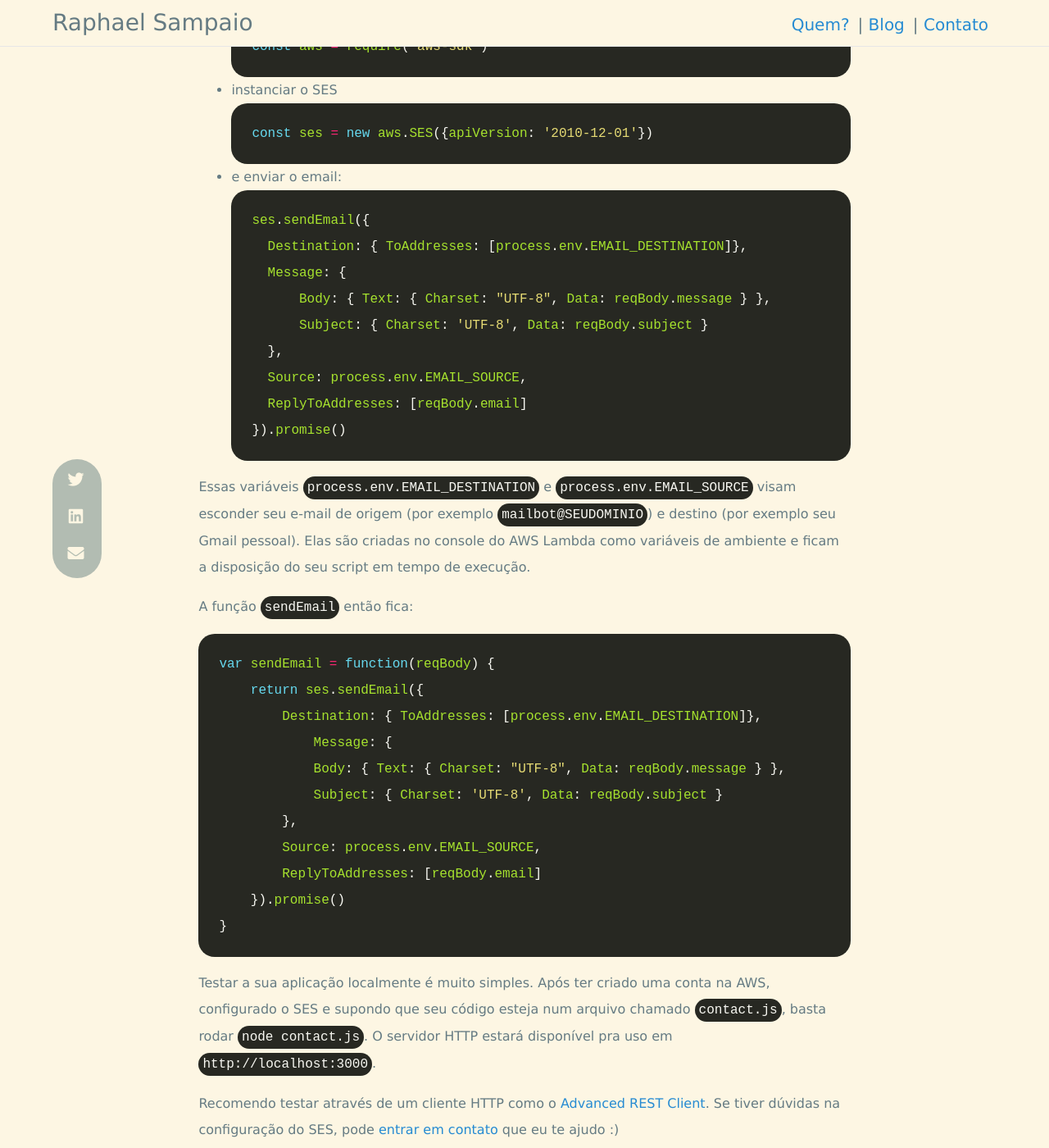
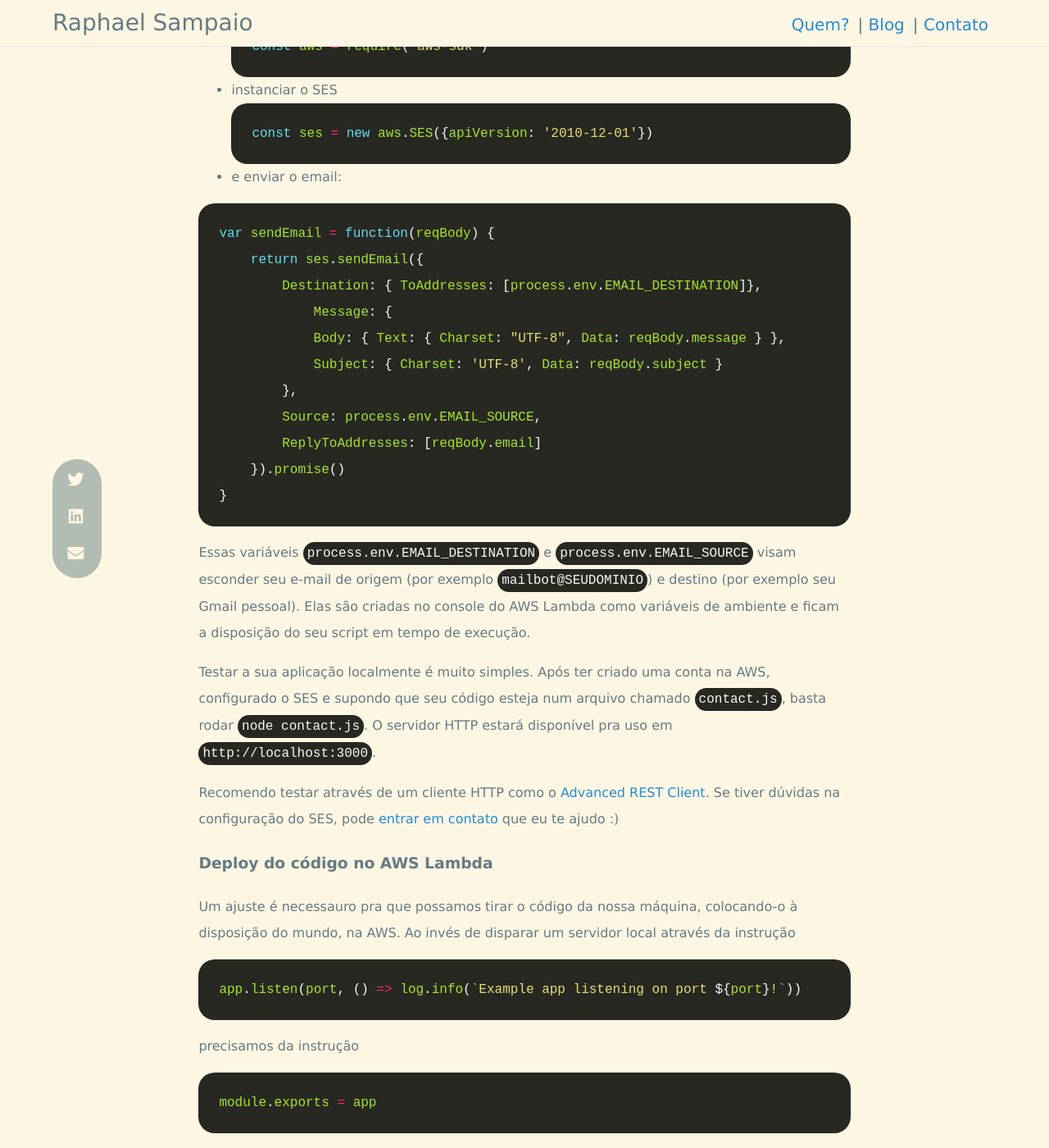
Before and after one commit to raphaelsampaio/raphaelsampaio.github.io, a Jekyll site: the page built from _posts/2019-02-17-site-de-graca-usando-github-pages-jekyll-lambda-ses.markdown, in a window 1280 px wide and 1400 px high, scrolled down 8245 px. Shown: the whole window at 82% size. Built offline with Jekyll 4.4.1, drawn with Linux system fonts in a browser that asks for light colours; some of the changed text lies outside the part shown.

Commit message:
adds link to Medium and updates 2019-02-17 post

````diff
--- a/_layouts/default.html
+++ b/_layouts/default.html
@@ -48,7 +48,7 @@
 <footer>
     <a href="https://linkedin.com/in/raphaelsampaio" target="_blank"><i class="fab fa-linkedin"></i></a>
     <a href="https://github.com/raphaelsampaio" target="_blank"><i class="fab fa-github"></i></a>
-    <!-- <a href="https://medium.com/raphaelsampaio" target="_blank"><i class="fab fa-medium"></i></a> -->
+    <a href="https://medium.com/@raphaelsampaio" target="_blank"><i class="fab fa-medium"></i></a>
     <div id="footer-nav">
     <a href="index.html">Quem?</a>|
     <a href="blog.html">Blog</a>|
--- a/_posts/2019-02-17-site-de-graca-usando-github-pages-jekyll-lambda-ses.markdown
+++ b/_posts/2019-02-17-site-de-graca-usando-github-pages-jekyll-lambda-ses.markdown
@@ -226,21 +226,6 @@ const aws = require('aws-sdk')
 const ses = new aws.SES({apiVersion: '2010-12-01'})
 ```
 * e enviar o email:
-```js
-ses.sendEmail({
-    Destination: { ToAddresses: [process.env.EMAIL_DESTINATION]},
-    Message: {
-        Body: { Text: { Charset: "UTF-8", Data: reqBody.message } },
-        Subject: { Charset: 'UTF-8', Data: reqBody.subject }
-    },
-    Source: process.env.EMAIL_SOURCE,
-    ReplyToAddresses: [reqBody.email]
-}).promise()
-```
-
-Essas variáveis `process.env.EMAIL_DESTINATION` e `process.env.EMAIL_SOURCE` visam esconder seu e-mail de origem (por exemplo `mailbot@SEUDOMINIO`) e destino (por exemplo seu Gmail pessoal). Elas são criadas no console do AWS Lambda como variáveis de ambiente e ficam a disposição do seu script em tempo de execução.
-
-A função `sendEmail` então fica:
 
 ```js
 var sendEmail = function(reqBody) {
````
Also changed, not shown: other parts of _posts/2019-02-17-site-de-graca-usando-github-pages-jekyll-lambda-ses.markdown (+3 -1 lines).
